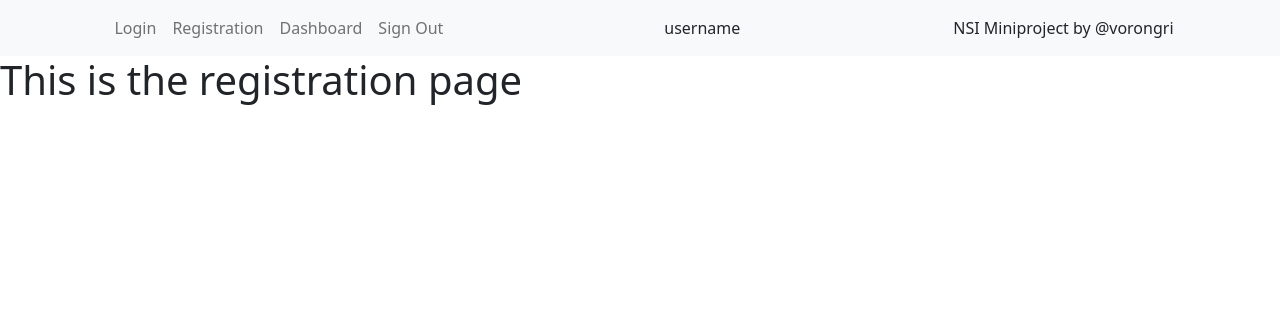
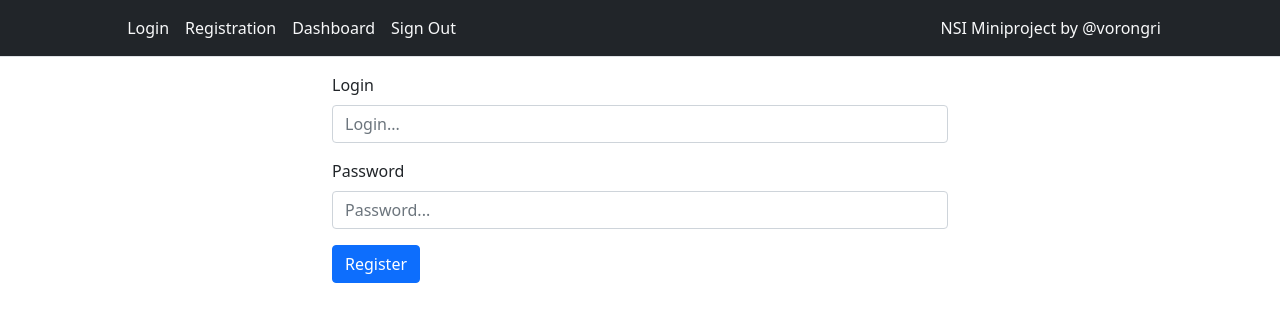
Before and after one commit to chopchaper42/IoT-Data-Management-System, a Flask app: page /registration in a window 1280 px wide. Shown: the top 322 px of the page. Run offline with Flask 3, Linux system fonts and the light colour scheme.

Commit message:
users work

```diff
--- a/main.py
+++ b/main.py
@@ -1,56 +1,85 @@
-from flask import Flask, render_template, redirect, url_for, send_from_directory
-from data import Data
+import os
+from flask import Flask, render_template, redirect, url_for, request, session, flash
+from flask_bcrypt import Bcrypt
+from flask_login import LoginManager, UserMixin, login_user, login_required, logout_user, current_user
+from flask_sqlalchemy import SQLAlchemy
 
-app = Flask(__name__, '/static')
+# app = Flask(__name__, '/static')
+app = Flask(__name__)
+app.config['SECRET_KEY'] = 'WFN238w03vnlSO439gown44'
+db_file = os.path.join(os.getcwd(), 'temperature.db')
+app.config['SQLALCHEMY_DATABASE_URI'] = f'sqlite:///{db_file}'
+db = SQLAlchemy(app)
+bcrypt = Bcrypt(app)
+login_manager = LoginManager(app)
+login_manager.login_view = 'login'
+
 
 import api_routes
-
-username = "username"
-data = Data()
-
-# @app.route('/<anything>')
-# def hello_world(anything):  # put application's code here
-#     return redirect(url_for('login'))
+from user import User
 
 
-@app.route('/login')
+@login_manager.unauthorized_handler
+def handler():
+    return redirect(url_for('login'))
+
+@app.route('/login', methods=['GET', 'POST'])
 def login():
-    return render_template("login.html", user=username)
+    if request.method == 'POST':
+        print("login attempt")
+        login = request.form['login']
+        password = request.form['password']
+        user = User.query.filter_by(login=login).first()
+        if user and bcrypt.check_password_hash(user.hash, password):
+            login_user(user, remember=True)
+            return redirect(url_for('dashboard'))
+        else:
+            flash('Login Unsuccessful. Please check email and password', 'danger')
+    return render_template('login.html')
 
 
-@app.route('/registration')
+@app.route('/registration', methods=['GET','POST'])
 def registration():
-    return render_template("registration.html", user=username)
+    if request.method == 'POST':
+        print("registration attempt")
+        username = request.form['login']
+        password = request.form['password']
+        hashed_password = bcrypt.generate_password_hash(password)
+        user = User(login=username, hash=hashed_password)
+        db.session.add(user)
+        db.session.commit()
+        flash('Account created for {0}!'.format(username), 'success')
+        return redirect(url_for('login'))
+
+    return render_template('registration.html')
 
 
+@login_required
 @app.route('/dashboard')
 def dashboard():
-    temps_number = len(data.temps)
-    last_temp = data.temps[len(data.temps) - 1]
-    return render_template("dashboard.html", data=data.temps, user=username, last_temp=last_temp["value"], t_number=temps_number)
+    # temps_number = len(data.temps)
+    # last_temp = data.temps[len(data.temps) - 1]
+    print(f'Username: {current_user.login}')
+    return render_template("dashboard.html", user=current_user.login)
 
 
+@login_required
+@app.route('/')
+def index():
+    return redirect("/dashboard")
+
+
+@login_required
+@app.route('/logout')
+def logout():
+    logout_user()
+    return redirect(url_for('login'))
+
+
+
+@login_manager.user_loader
+def load_user(user_id):
+    return User.query.get(int(user_id))
+
 if __name__ == '__main__':
-    # temp_map = {
-    #     "21-2-2024 13:00:00": 9.5,
-    #     "21-2-2024 18:00:00": 6.5,
-    #     "23-2-2024 13:00:00": 11.0,
-    #     "23-2-2024 18:00:00": 9.3,
-    #     "25-2-2024 13:00:00": 9.9,
-    #     "25-2-2024 18:00:00": 10.7,
-    #     "27-2-2024 13:00:00": 10.3,
-    #     "27-2-2024 18:00:00": 4.3,
-    #     "29-2-2024 13:00:00": 14.7,
-    #     "29-2-2024 18:00:00": 15.3,
-    #     "2-3-2024 13:00:00": 13.9,
-    #     "2-3-2024 18:00:00": 15.4,
-    #     "4-3-2024 13:00:00": 8.6,
-    #     "4-3-2024 18:00:00": 7.7
-    # }
-    # new_temps = []
-    # for temp in temp_map:
-    #     new_temps.append({"timestamp": temp, "temp": temp_map[temp]})
-    #
-    # with open('temps.json', 'w') as f:
-    #     json.dump(new_temps, f)
     app.run(host='0.0.0.0', port=5000, debug=True, use_reloader=True)
--- a/templates/base.html
+++ b/templates/base.html
@@ -13,27 +13,31 @@
                 margin: 0;
                 text-align: center;
             }
+            .a {
+                color: azure;
+                text-decoration: none;
+            }
         </style>
     </head>
     <body>
-        <nav class="navbar navbar-expand-lg navbar-light bg-light">
+        <nav class="navbar bg-dark border-bottom border-body navbar-expand-lg mb-3" data-bs-theme="dark">
             <div class="collapse navbar-collapse d-flex justify-content-around" id="navbarSupportedContent">
                 <ul class="navbar-nav mr-auto">
                     <li class="nav-item active">
-                        <a class="nav-link" href="/login">Login</a>
+                        <a class="nav-link text-light" href="/login">Login</a>
                     </li>
                     <li class="nav-item">
-                        <a class="nav-link" href="/registration">Registration</a>
+                        <a class="nav-link text-light" href="/registration">Registration</a>
                     </li>
                     <li class="nav-item">
-                        <a class="nav-link" href="/dashboard">Dashboard</a>
+                        <a class="nav-link text-light" href="/dashboard">Dashboard</a>
                     </li>
                     <li class="nav-item">
-                        <a class="nav-link" href="#">Sign Out</a>
+                        <a class="nav-link text-light" href="/logout">Sign Out</a>
                     </li>
                 </ul>
-                <p class="nav-item p-0 m-0">{% block uname %}{% endblock %}</p>
-                <p class="nav-item p-0 m-0">NSI Miniproject by @vorongri</p>
+                <p class="nav-item p-0 m-0 text-light">{% block uname %}{% endblock %}</p>
+                <p class="nav-item p-0 m-0 text-light">NSI Miniproject by @vorongri</p>
             </div>
         </nav>
         {% block body %}
--- a/templates/dashboard.html
+++ b/templates/dashboard.html
@@ -14,7 +14,7 @@
     </div>
     <div class="d-flex my-1 mx-2">
         <div class="d-flex align-items-center">
-            <p class="text">Delete the last n measured values: </p>
+            <p class="text">Delete the oldest n measured values: </p>
             <input id="delete_n_input" type="text" class="form-control ms-2" name="n_delete" style="width: 80px">
             <button class="btn btn-primary" id="delete_n_button" onclick="">Delete</button>
         </div>
--- a/templates/registration.html
+++ b/templates/registration.html
@@ -3,5 +3,18 @@
 {% block uname %}{{ user }}{% endblock %}
 
 {% block body %}
-    <h1>This is the registration page</h1>
+    <div class="container-sm w-50">
+    <form action="/registration" method="POST">
+        <div class="mb-3">
+            <label for="login_input" class="form-label">Login</label>
+            <input type="text" class="form-control" id="login_input" name="login" placeholder="Login...">
+        </div>
+        <div class="mb-3">
+            <label for="password_input" class="form-label">Password</label>
+            <input type="password" class="form-control" id="password_input" name="password" placeholder="Password...">
+        </div>
+        <button class="btn btn-primary" id="registration-btn" type="submit">Register</button>
+    </form>
+    </div>
+{#    <script src="registration.html"></script>#}
 {% endblock %}
--- a/temps.json
+++ b/temps.json
@@ -1 +1 @@
-[{"timestamp": "29-2-2024 18:00:00", "value": 15.3}, {"timestamp": "2-3-2024 13:00:00", "value": 13.9}, {"timestamp": "2-3-2024 18:00:00", "value": 15.4}, {"timestamp": "4-3-2024 18:00:00", "value": 7.7}, {"timestamp": "23.04.2024 17:55:51", "value": 23.4}, {"timestamp": "23.04.2024 17:58:47", "value": 23.4}, {"timestamp": "23.04.2024 17:59:6", "value": 19.2}, {"timestamp": "23.04.2024 19:28:34", "value": 12.4}]
+[{"timestamp": "2-3-2024 18:00:00", "value": 15.4}, {"timestamp": "4-3-2024 18:00:00", "value": 7.7}, {"timestamp": "23.04.2024 17:55:51", "value": 23.4}, {"timestamp": "23.04.2024 17:58:47", "value": 23.4}, {"timestamp": "23.04.2024 17:59:6", "value": 19.2}, {"timestamp": "23.04.2024 19:28:34", "value": 12.4}]
```
Also changed, not shown: Temperature.py (added, +16 -0 lines), api_routes.py (+14 -5 lines), data.py (+11 -16 lines), static/scripts/dashboard.js (+3 -4 lines), static/scripts/fetchFunc.js (+27 -4 lines), static/scripts/register.js (added, +21 -0 lines), templates/login.html (+14 -1 lines), user.py (added, +13 -0 lines), instance/site.db (added), instance/temperature.db (added), static/scripts/login.js (added), temperature.db (added).
